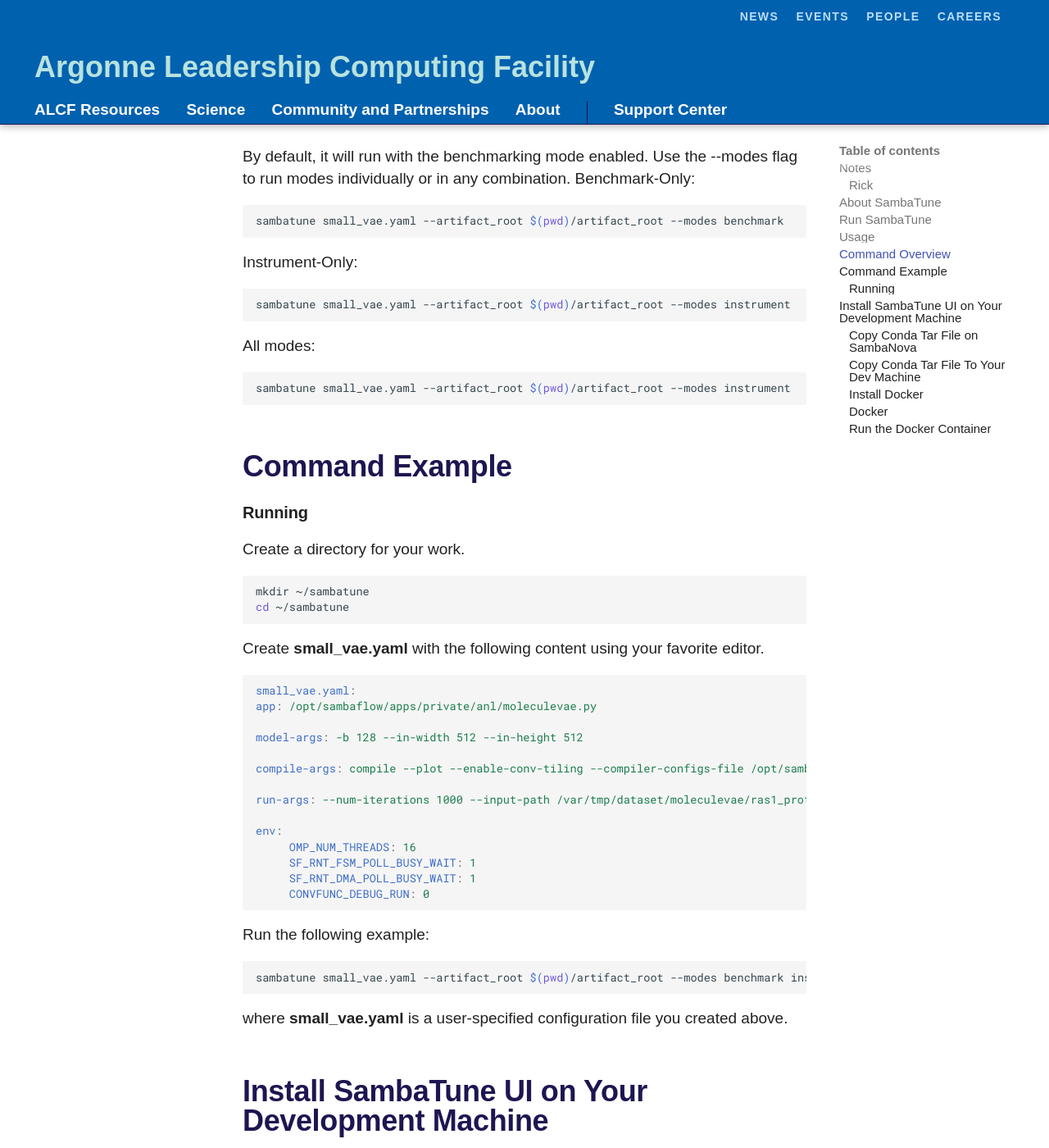
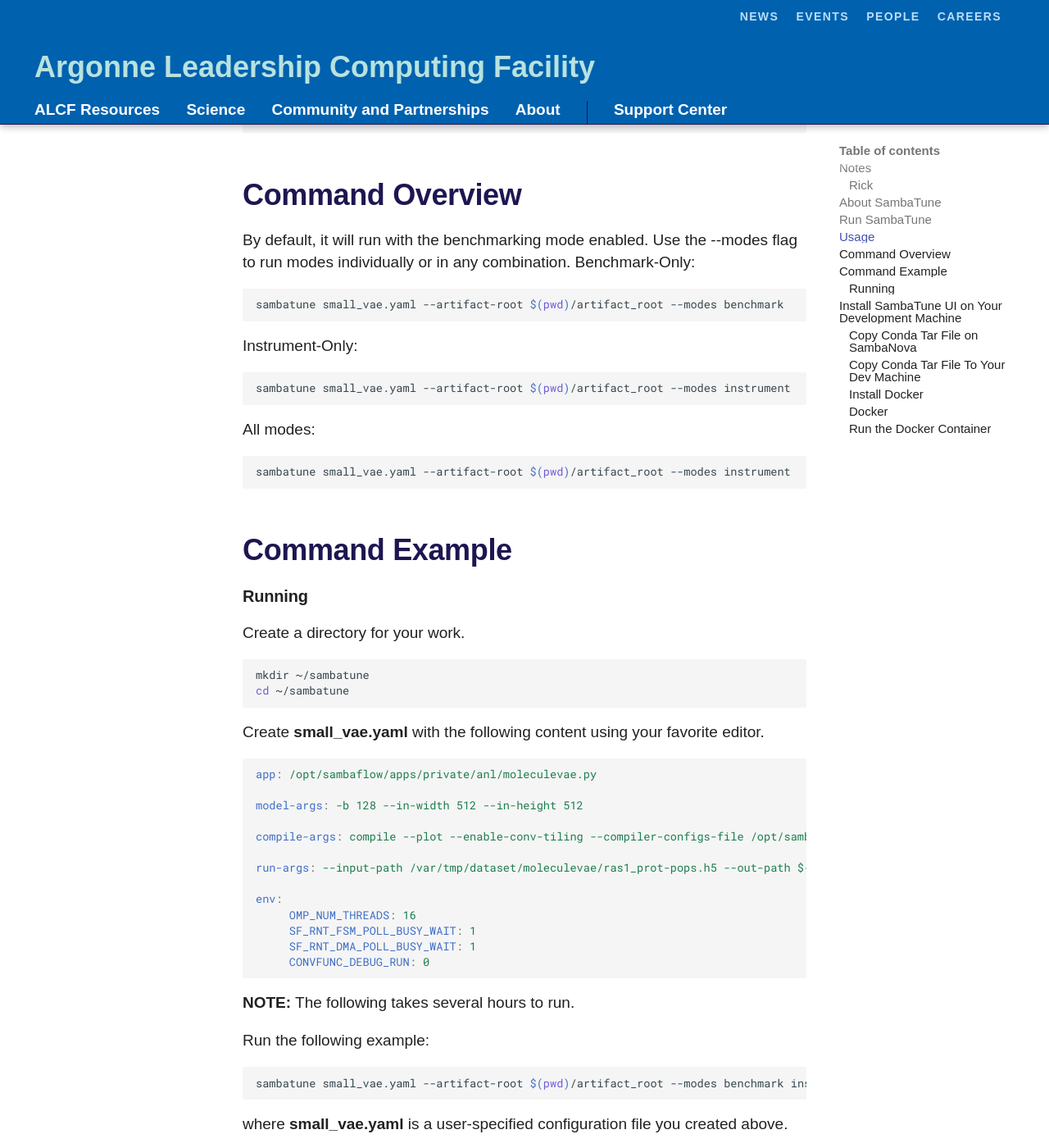
Before and after one commit to argonne-lcf/ai-testbed-userdocs, an MkDocs documentation site: the page built from docs/sambanova/SambaTune-User-Guide.md, in a window 1280 px wide and 1400 px high, scrolled down 2285 px. Shown: the whole window at 82% size. Built offline with MkDocs 1.6.1 and Material for MkDocs 9.7.7, drawn with Linux system fonts in a browser that asks for light colours; some web fonts are replaced; comment, search, counter and statistics services are not loaded; some of the changed text lies outside the part shown.

Commit message:
Working docs/sambanova/SambaTune-User-Guide.md.

````diff
--- a/docs/sambanova/SambaTune-User-Guide.md
+++ b/docs/sambanova/SambaTune-User-Guide.md
@@ -62,6 +62,12 @@
 source /opt/sambaflow/venv/bin/activate
 ```
 
+Update path:
+
+```bash
+export PATH=/opt/sambaflow/bin:$PATH
+```
+
 ## Usage
 
 ```console
@@ -95,19 +101,19 @@
 Benchmark-Only:
 
 ```bash
-sambatune small_vae.yaml --artifact_root $(pwd)/artifact_root --modes benchmark
+sambatune small_vae.yaml --artifact-root $(pwd)/artifact_root --modes benchmark
 ```
 
 Instrument-Only:
 
 ```bash
-sambatune small_vae.yaml --artifact_root $(pwd)/artifact_root --modes instrument
+sambatune small_vae.yaml --artifact-root $(pwd)/artifact_root --modes instrument
 ```
 
 All modes:
 
 ```bash
-sambatune small_vae.yaml --artifact_root $(pwd)/artifact_root --modes instrument
+sambatune small_vae.yaml --artifact-root $(pwd)/artifact_root --modes instrument
 ```
 
 ## Command Example
@@ -124,14 +130,13 @@
 Create **small_vae.yaml** with the following content using your favorite editor.
 
 ```yaml
-small_vae.yaml:
 app: /opt/sambaflow/apps/private/anl/moleculevae.py
 
 model-args: -b 128 --in-width 512 --in-height 512
 
 compile-args: compile --plot --enable-conv-tiling --compiler-configs-file /opt/sambaflow/apps/private/anl/moleculevae/compiler_configs_conv.json --mac-v2 --mac-human-decision /opt/sambaflow/apps/private/anl/moleculevae/symmetric_human_decisions_tiled_v2.json
 
-run-args: --num-iterations 1000 --input-path /var/tmp/dataset/moleculevae/ras1_prot-pops.h5 --out-path ${HOME}/moleculevae_out --model-id 0 --epochs 10
+run-args: --input-path /var/tmp/dataset/moleculevae/ras1_prot-pops.h5 --out-path ${HOME}/moleculevae_out --model-id 0 --epochs 10
 
 env:
      OMP_NUM_THREADS: 16
@@ -140,10 +145,12 @@
      CONVFUNC_DEBUG_RUN: 0
 ```
 
+**NOTE:** The following takes several hours to run.
+
 Run the following example:
 
 ```bash
-sambatune small_vae.yaml --artifact_root $(pwd)/artifact_root --modes benchmark instrument run
+sambatune small_vae.yaml --artifact-root $(pwd)/artifact_root --modes benchmark instrument run
 ```
 
 where **small_vae.yaml** is a user-specified configuration file you created above.
````
